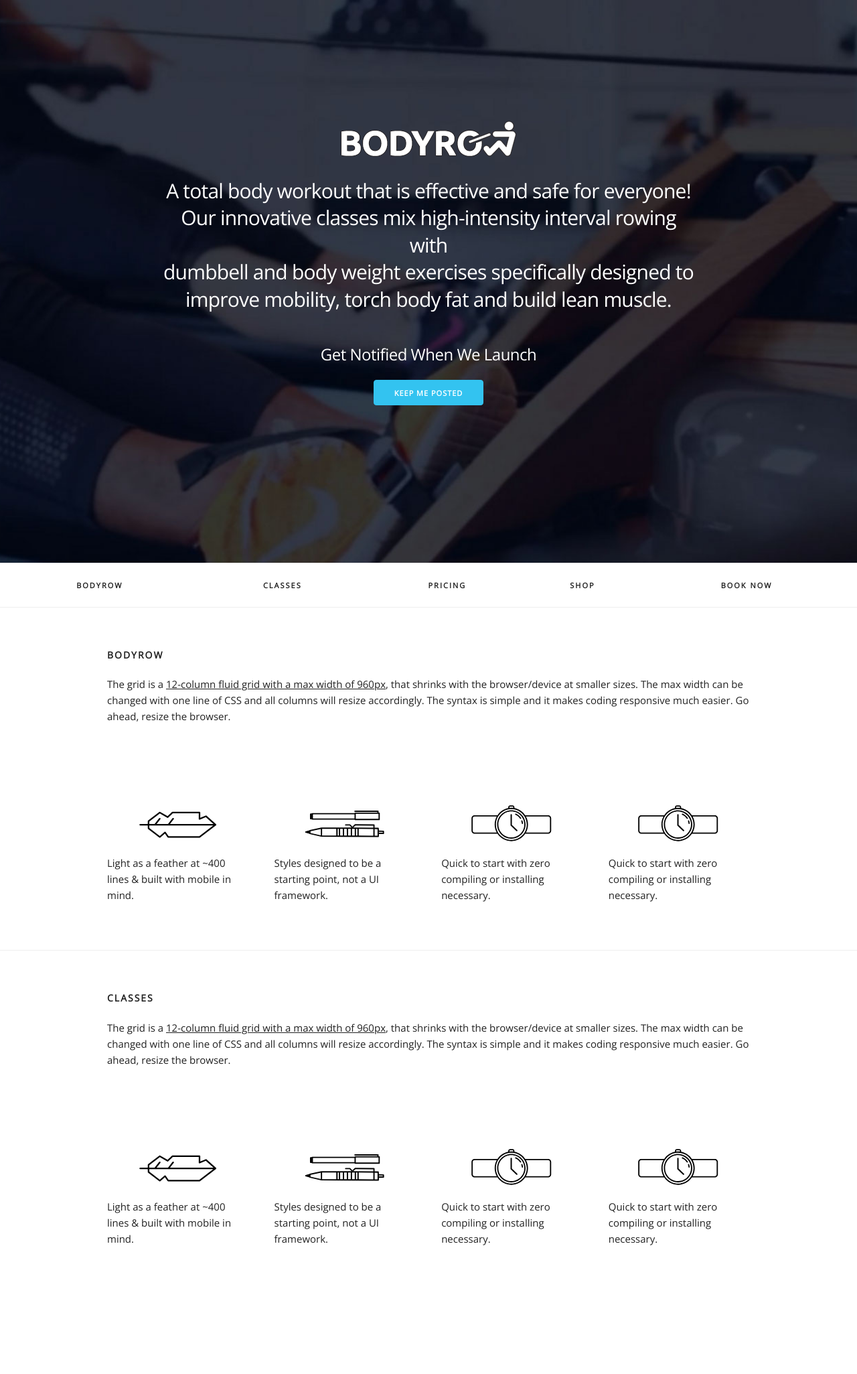
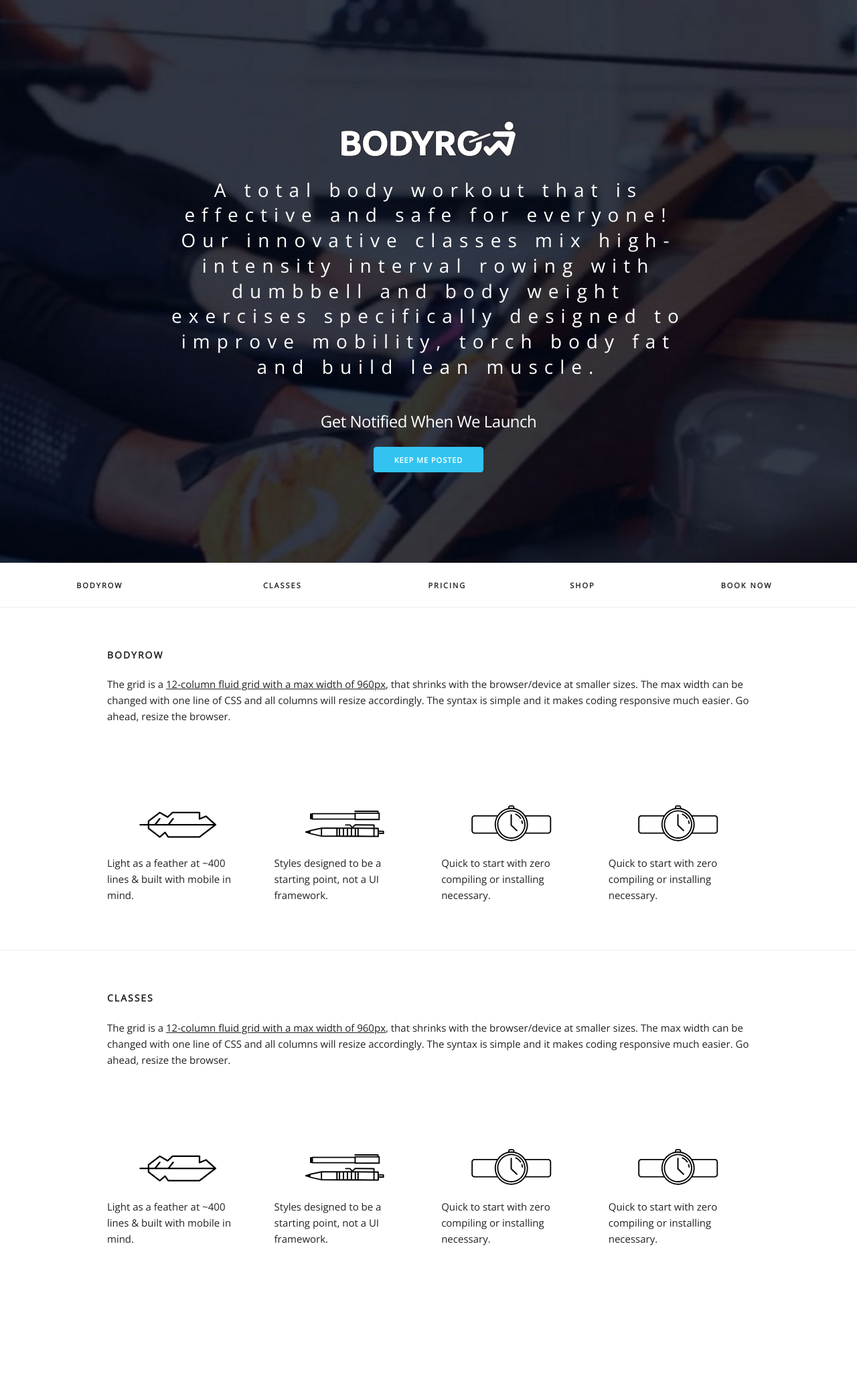
Before and after one commit to ambit/bodyrow, a Jekyll site: the page built from index.html, in a window 1280 px wide. Shown: the whole page at 67% size. Built offline with Jekyll 4.4.1, drawn with Linux system fonts in a browser that asks for light colours; nearby versions of some CDN libraries.

Commit message:
font size

```diff
--- a/css/style.css
+++ b/css/style.css
@@ -22,6 +22,9 @@ html, body {
   padding-top: 180px;
   width: 100%;
   max-width: 800px; }
+.home .header .content h4 {
+  font-size: 2.8rem;
+  letter-spacing: 1rem; }
 
 .docs-header {
   text-transform: uppercase;
```
